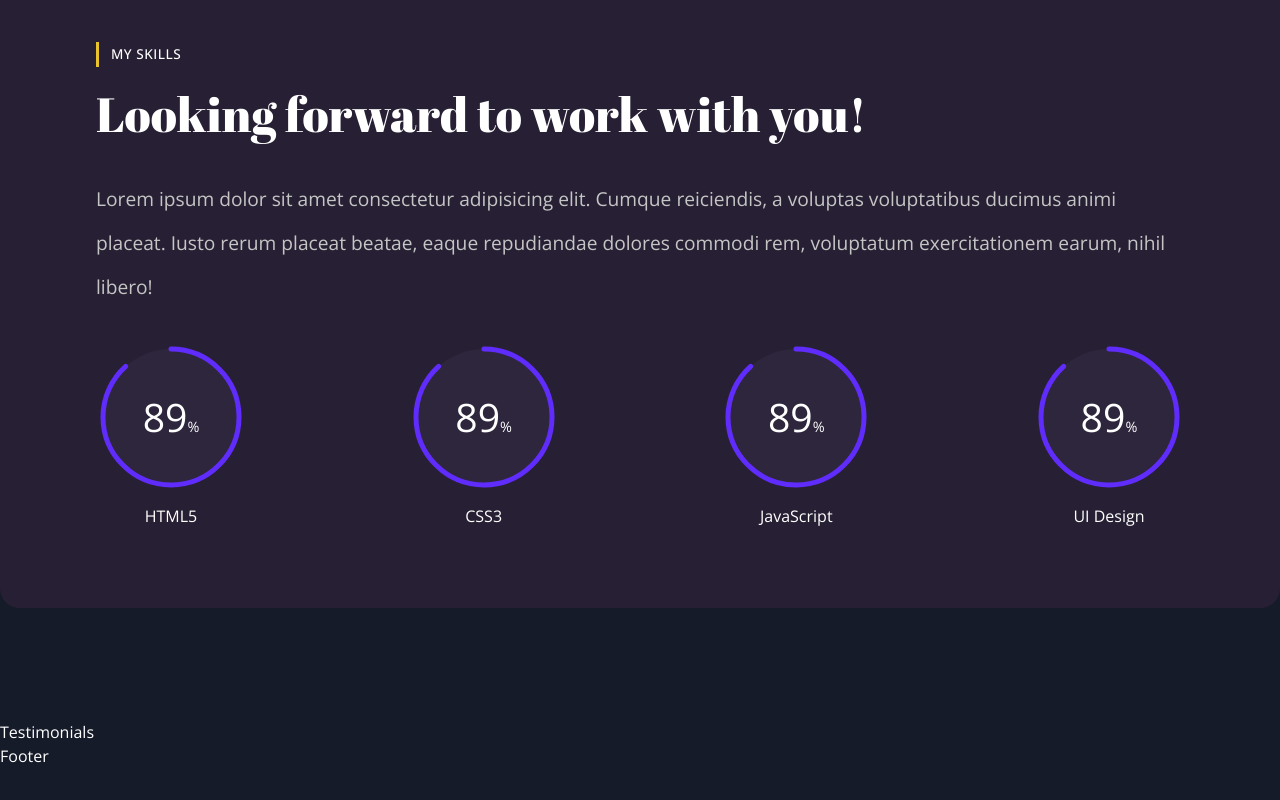
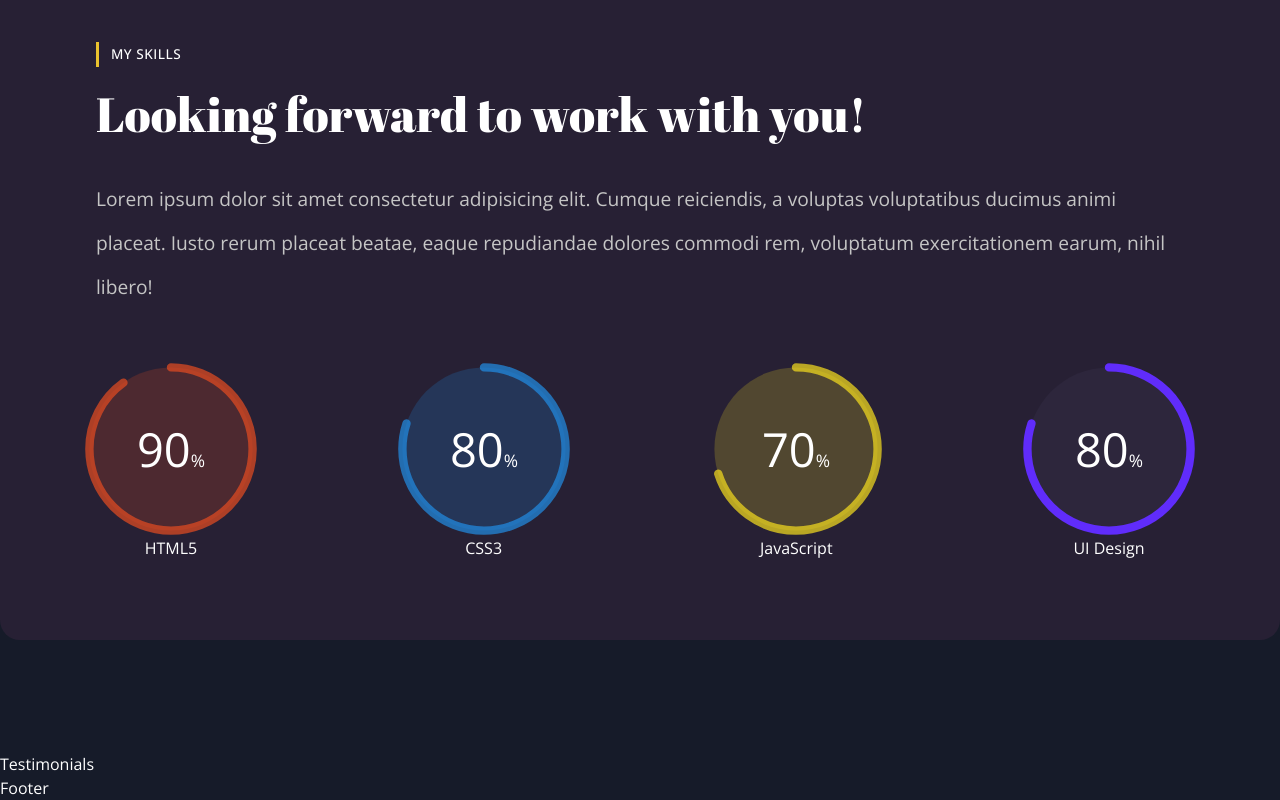
Before and after one commit to AbidAlWassie/React-Portfolio-main, a React (Create React App) app: page / in a window 1280 px wide. Shown: the part 1702-2502 px from the top of the page. Before the commit the page ends 2470 px from the top, so only its background shows below. Built offline with nearby package versions, Linux system fonts and the light colour scheme.

Commit message:
major changes to skills section

```diff
--- a/src/App.css
+++ b/src/App.css
@@ -58,12 +58,6 @@ html {
 }
 
 
-.menuBtn {
-  /* display: flex;
-  margin-left: auto; */
-  /* position: relative;
-  left: 28vw; */
-}
 
 .nav-menu.slideBack > .sideMenu {
   transform: translateX(0%) !important;
@@ -368,7 +362,7 @@ html {
 .skills-wrap {
   display: grid;
   grid-template-columns: repeat(4, 150px);
-  margin-top: 2rem;
+  margin-top: 4rem;
   justify-content: space-between;
 }
 
@@ -384,6 +378,7 @@ html {
   width: 150px;
   height: 150px;
   position: relative;
+  transform: scale(1.2);
 }
 
 .sk-progress svg {
@@ -396,12 +391,38 @@ html {
 }
 
 .sk-progress svg circle {
+  /* fill: #2D263C;
+  stroke: #602CFB; */
+  stroke-width: 7px;
+  stroke-dasharray: 427;
+  stroke-dashoffset: 427;
+  stroke-linecap: round;
+}
+
+.p-circle1 {
+  fill: rgb(229, 76, 33, 0.2);
+  stroke: rgb(229, 76, 33, 0.7);
+}
+
+.p-circle2 {
+  fill: rgba(33, 141, 229, 0.2);
+  stroke: rgb(33, 141, 229, 0.7);
+}
+
+.p-circle3 {
+  fill: rgb(247, 223, 30, 0.2);
+  stroke: rgb(247, 223, 30, 0.7);
+}
+
+.p-circle4 {
   fill: #2D263C;
-  stroke-width: 5px;
   stroke: #602CFB;
-  stroke-dasharray: 427;
-  stroke-dashoffset: 50;
-  stroke-linecap: round;
+}
+
+@keyframes progress {
+  to {
+    stroke-dashoffset: var(--target);
+  }
 }
 
 .counter {
--- a/src/App.js
+++ b/src/App.js
@@ -31,4 +31,78 @@ function App() {
   );
 }
 
+
+
+// Sticky Nav
+function stickyNav() {
+  var navbar = document.querySelector(".navbar");
+  navbar.classList.toggle("scrolled", window.pageYOffset > 0);
+}
+window.addEventListener("scroll", stickyNav);
+
+window.addEventListener("scroll", () => {
+  if (!skillsPlayed) loadSkills();
+});
+
+let skillsPlayed = false;
+
+
+function loadSkills() {
+  // const firstSkill = document.querySelector(".skill:first-child");
+  const skCounters = document.querySelectorAll(".counter span");
+  const progressBars = document.querySelectorAll(".sk-progress svg circle");
+  // const scrollable =  document.documentElement.scrollHeight - window.innerHeight;
+
+
+    const scrolled = window.scrollY;
+
+    function updateCount(num, maxNum) {
+      let currentNum = +num.innerText;
+
+      if (currentNum < maxNum) {
+        num.innerText = currentNum + 1;
+        setTimeout(() => {
+          updateCount(num, maxNum);
+        }, 12);
+      }
+    }
+
+
+
+    if (scrolled >= 1200) {
+
+      for (let i = 0; i < skCounters.length; i++) {
+
+        skillsPlayed = true;
+
+        const cvalue = Number(skCounters[i].dataset.target);
+        let strokeValue = 427 - 427 * (cvalue/100);
+
+        progressBars[i].style.animation = "progress 2s ease-in-out forwards";
+        progressBars[i].style.setProperty("--target", strokeValue);
+
+        setTimeout(() => {
+          updateCount(skCounters[i], cvalue);
+        }, 400);
+      }
+
+
+      setTimeout(() => {
+        window.removeEventListener("scroll", loadSkills);
+      }, 2000);
+    }
+}
+// End
+
+// Progress Bar Config
+// const skCounters = document.querySelector(".counter span");
+// const progressBars = document.querySelector(".skills svg circle");
+
+
+// window.addEventListener("scroll", () => {
+//
+// });
+
+
+
 export default App;
--- a/src/components/Navbar/Navbar.jsx
+++ b/src/components/Navbar/Navbar.jsx
@@ -61,17 +61,4 @@ const Navbar = () => {
   )
 }
 
-
-
-
-window.addEventListener("scroll", stickyNav);
-
-function stickyNav() {
-  var navbar = document.querySelector(".navbar");
-  navbar.classList.toggle("scrolled", window.pageYOffset > 0);
-  // console.log(window.pageYOffset > 0);
-}
-
-
-
 export default Navbar
--- a/src/container/About/About.jsx
+++ b/src/container/About/About.jsx
@@ -51,4 +51,6 @@ const About = () => {
   )
 }
 
+
+
 export default About
--- a/src/container/Skills/Skills.jsx
+++ b/src/container/Skills/Skills.jsx
@@ -14,16 +14,15 @@ const Skills = () => {
               </div>
             </div>
           </div>
-          {/* <div className="skills-wrap"> */}
             <div className="skills-wrap">
 
               <div className="skill">
                 <div className="sk-progress">
-                  <svg>
-                    <circle cx={75} cy={75} r={68}/>
+                  <svg className="p-circle1">
+                    <circle className="p-circle1" cx={75} cy={75} r={68}/>
                   </svg>
                   <h2 className="counter">
-                    <span>89</span>%
+                    <span data-target="90">0</span>%
                   </h2>
                 </div>
                 <div className="sk-title">HTML5</div>
@@ -31,11 +30,11 @@ const Skills = () => {
 
               <div className="skill">
                 <div className="sk-progress">
-                  <svg>
-                    <circle cx={75} cy={75} r={68}/>
+                  <svg className="p-circle2">
+                    <circle className="p-circle2" cx={75} cy={75} r={68}/>
                   </svg>
                   <h2 className="counter">
-                    <span>89</span>%
+                    <span data-target="80">0</span>%
                   </h2>
                 </div>
                 <div className="sk-title">CSS3</div>
@@ -43,11 +42,11 @@ const Skills = () => {
 
               <div className="skill">
                 <div className="sk-progress">
-                  <svg>
-                    <circle cx={75} cy={75} r={68}/>
+                  <svg className="p-circle3">
+                    <circle className="p-circle3" cx={75} cy={75} r={68}/>
                   </svg>
                   <h2 className="counter">
-                    <span>89</span>%
+                    <span data-target="70">0</span>%
                   </h2>
                 </div>
                 <div className="sk-title">JavaScript</div>
@@ -55,21 +54,22 @@ const Skills = () => {
 
               <div className="skill">
                 <div className="sk-progress">
-                  <svg>
-                    <circle cx={75} cy={75} r={68}/>
+                  <svg className="p-circle4">
+                    <circle className="p-circle4" cx={75} cy={75} r={68}/>
                   </svg>
                   <h2 className="counter">
-                    <span>89</span>%
+                    <span data-target="80">0</span>%
                   </h2>
                 </div>
                 <div className="sk-title">UI Design</div>
               </div>
             </div>
-          {/* </div> */}
         </div>
       </div>
     </div>
   )
 }
 
+
+
 export default Skills
--- /dev/null
+++ b/src/test/test.js
@@ -0,0 +1,22 @@
+
+// Progress Bar Config
+const firstSkill = document.querySelector(".skill:first-child");
+// const skCounters = document.querySelector(".counter span");
+// const progressBars = document.querySelector(".skills svg circle");
+
+
+window.addEventListener("scroll", () => {
+  skillsCounter();
+});
+
+function hasReached(el) {
+  let topPosition = el.getBoundingClientRect().top;
+
+  if(window.innerHeight >= topPosition + el.offsetHeight) return true;
+  return false;
+}
+
+function skillsCounter() {
+  if(!hasReached(firstSkill)) return;
+  console.log("You've reached the skills section");
+}
```
